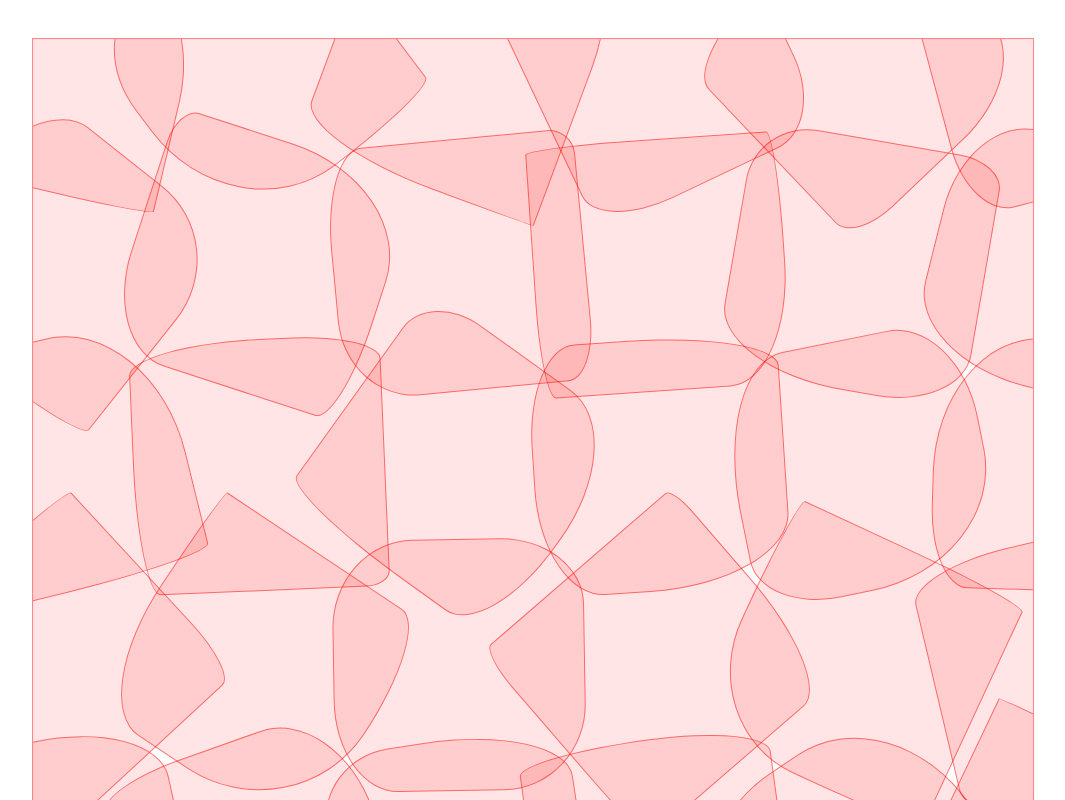
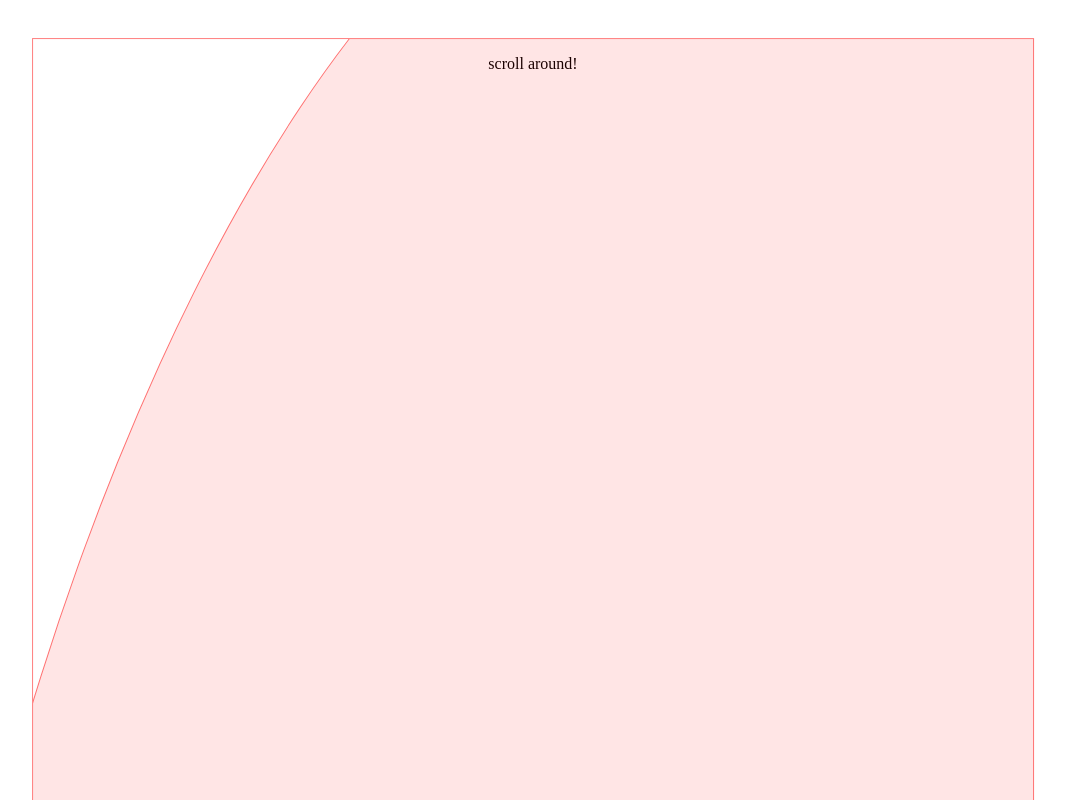
Before and after one commit to svvimming/blob-ecology, a React (Create React App) app: page / in a window 1280 px wide. Shown: the top 800 px of the page, without its empty margins (6-1071 px from the left). Built offline with nearby package versions, Linux system fonts and the light colour scheme.

Commit message:
zzoomed in

```diff
--- a/package.json
+++ b/package.json
@@ -1,4 +1,5 @@
 {
+  "homepage": "https://svvimming.github.io/blob-ecology/",
   "name": "blob-ecology",
   "version": "0.1.0",
   "private": true,
@@ -11,6 +12,8 @@
     "react-scripts": "3.4.1"
   },
   "scripts": {
+    "predeploy": "npm run build",
+    "deploy": "gh-pages -d build",
     "start": "react-scripts start",
     "build": "react-scripts build",
     "test": "react-scripts test",
@@ -30,5 +33,8 @@
       "last 1 firefox version",
       "last 1 safari version"
     ]
+  },
+  "devDependencies": {
+    "gh-pages": "^3.0.0"
   }
 }
--- a/src/App.js
+++ b/src/App.js
@@ -1,10 +1,11 @@
 import React from 'react';
 import Map from './components/map';
+import Rug from './components/rug';
 import './index.css';
 
 function App() {
   return (
-    <Map/>
+      <Map/>
   );
 }
 
--- a/src/components/blob.js
+++ b/src/components/blob.js
@@ -8,14 +8,14 @@ class Blob extends React.Component {
 
   render(props) {
     const orientation = {
-      width: '250px',
-      height: '250px',
+      width: this.props.diameter+'px',
+      height: this.props.diameter+'px',
       transform: 'translate('+this.props.x+'px, '+this.props.y+'px) rotate('+90*Math.random()+'deg)',
       borderRadius: ' '+60*Math.random()+15+'% '+60*Math.random()+15+'% '+60*Math.random()+15+'% '+60*Math.random()+15+'% / '+60*Math.random()+15+'% '+60*Math.random()+15+'% '+60*Math.random()+15+'% '+60*Math.random()+15+'%'
     }
     return(
       <div
-      className="blob"
+      className={"blob "+this.props.color}
       style={orientation}
       onMouseOver={() => this.setState({ text: 'hola'})}
       onMouseOut={() =>this.setState({text: ''})}>
--- a/src/components/map.js
+++ b/src/components/map.js
@@ -2,11 +2,13 @@ import React from 'react';
 import Blob from './blob';
 const twoD = [];
 const container = 1000;
-const blobSize = 200;
+const blobSize = 2000;
+const blobAmt = 6;
+const colorlist = ["red", "cherry", "purple", "green", "mauve", "orangeRed"];
 
-for(let i=0; i<Math.ceil(container/blobSize)+1; i++){
+for(let i=0; i<blobAmt; i++){
   twoD[i] = [];
-  for(let j=0; j<Math.ceil(container/blobSize)+1; j++){
+  for(let j=0; j<blobAmt; j++){
     twoD[i][j] = {
       x: i*blobSize -100,
       y: j*blobSize -100
@@ -25,11 +27,14 @@ class Map extends React.Component {
     }
   return (
       <div className="weltanschauung" style={dim}>
+      <p>scroll around!</p>
       {blobs.map((blob, index) => (
           <Blob
           key={'blob'+index}
           x={blob.x}
           y={blob.y}
+          diameter={blobSize*1.25}
+          color={colorlist[Math.floor(Math.random()*colorlist.length)]}
           />
         )) }
       </div>
--- /dev/null
+++ b/src/components/rug.js
@@ -0,0 +1,13 @@
+import React from 'react';
+
+class Rug extends React.Component {
+  render() {
+    return (
+      <div className="imgContainer">
+        <img src="./assets/rug.jpg" alt="hola"/>
+        </div>
+    )
+  }
+}
+
+export default Rug;
--- a/src/index.css
+++ b/src/index.css
@@ -3,23 +3,47 @@
   border: 1px solid rgba(255, 0, 0, 0.5);
   transform-origin: center;
   transform: translate(3%, 3%);
-  overflow: hidden;
+  overflow: auto;
 }
 
-.egg {
-      position: absolute;
-      border: 1px solid rgba(255, 0, 0, 0.5);
-      width: 126px;
-      height: 180px;
-      background-color: rgba(255, 0, 0, 0.1);
-      transform-origin: 50% 50%;
-      border-radius: 50% 50% 50% 50% / 60% 60% 40% 40%;
-    }
+.red{
+  border: 1px solid rgba(255, 0, 0, 0.5);
+  background-color: rgba(255, 0, 0, 0.1);
+  color: rgba(255, 0, 0, 1);
+}
+
+.cherry{
+  border: 1px solid rgba(212, 78, 105, 0.5);
+  background-color: rgba(212, 78, 105, 0.1);
+  color: rgba(212, 78, 105, 1);
+}
+
+.purple{
+  border: 1px solid rgba(127, 93, 148, 0.5);
+  background-color: rgba(127, 93, 148, 0.1);
+  color: rgba(127, 93, 148, 1);
+}
+
+.green{
+  border: 1px solid rgba(96, 166, 111, 0.5);
+  background-color: rgba(96, 166, 111, 0.1);
+  color: rgba(96, 166, 111, 1);
+}
+
+.mauve{
+  border: 1px solid rgba(207, 159, 171, 0.5);
+  background-color: rgba(207, 159, 171, 0.1);
+  color: rgba(207, 159, 171, 1);
+}
+
+.orangeRed{
+  border: 1px solid rgba(232, 75, 28, 0.5);
+  background-color: rgba(232, 75, 28, 0.1);
+  color: rgba(232, 75, 28, 1);
+}
 
 .blob {
   position: absolute;
-  border: 1px solid rgba(255, 0, 0, 0.5);
-  background-color: rgba(255, 0, 0, 0.1);
   transform-origin: 50% 50%;
   height: 10em;
   display: flex;
```
Also changed, not shown: src/assets/rug.jpg (added), 1 other file (tests, documents, lock files or other folders).
